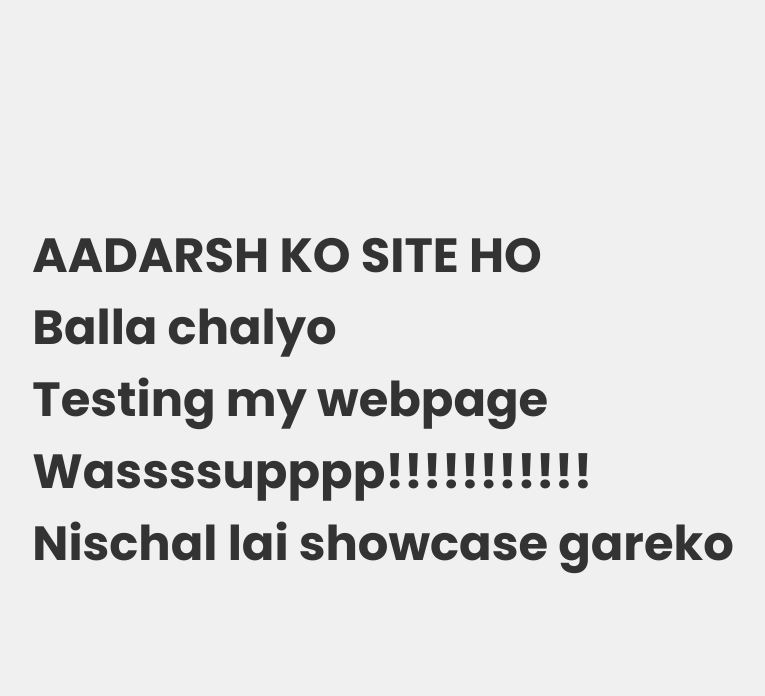
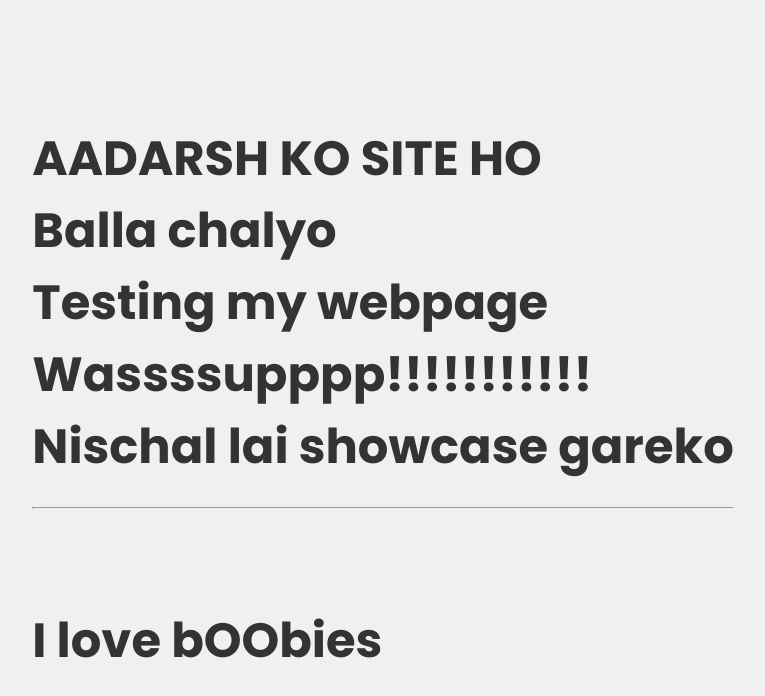
Before and after one commit to AadarshTmng/AadarshTmng.github.io, a plain HTML site: page index.html in a window 1280 px wide. Shown: the whole page, without its empty margins (257-1022 px from the left). Drawn offline with Linux system fonts and the light colour scheme.

Commit message:
Update index.html
changes

```diff
--- a/index.html
+++ b/index.html
@@ -36,7 +36,8 @@
         Testing my webpage
         <br>
         Wassssupppp!!!!!!!!!!!<br>
-        Nischal lai showcase gareko
+        Nischal lai showcase gareko<br><hr><br>
+        I love bOObies
     </div>
 </body>
 </html>
```
